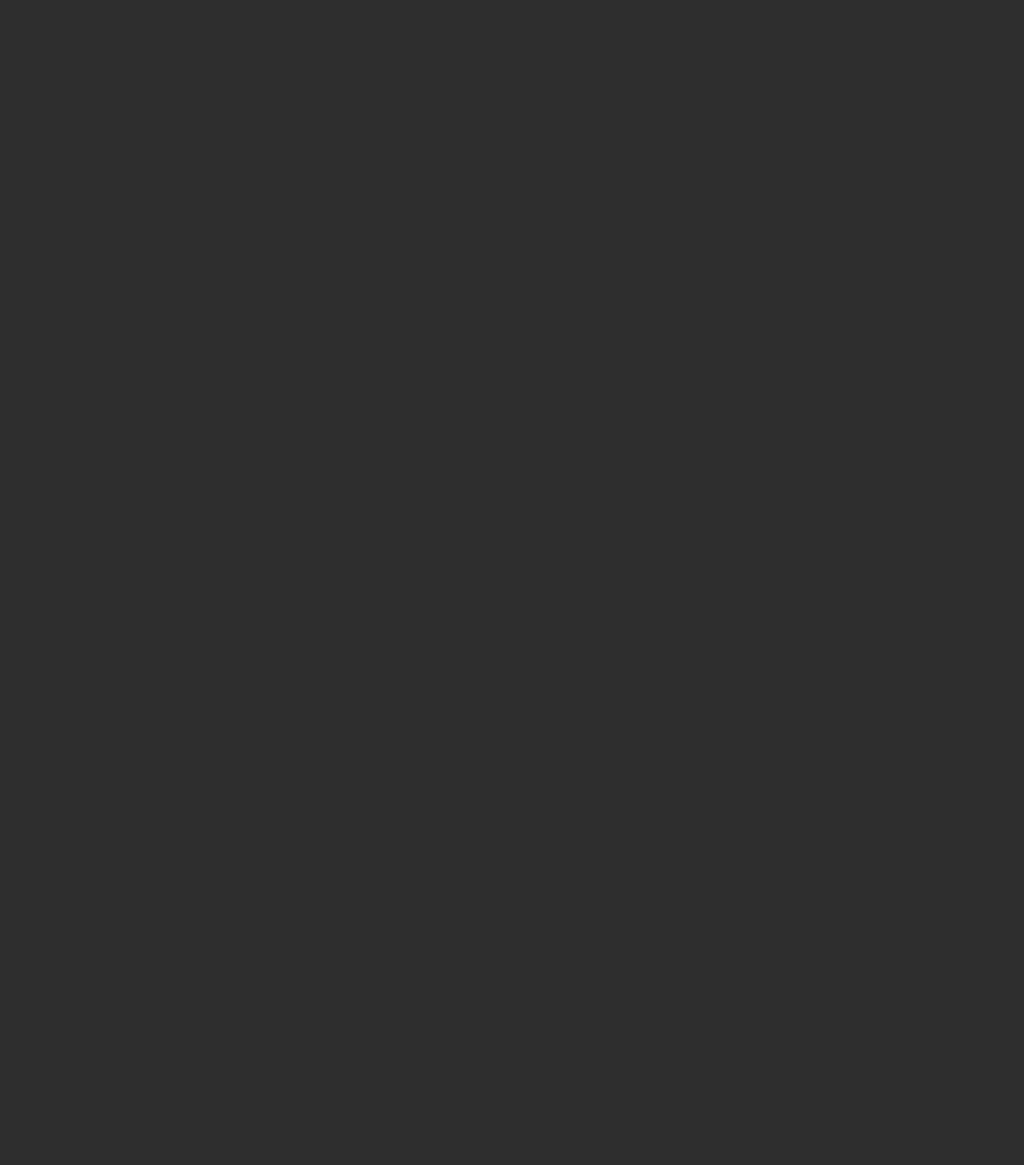
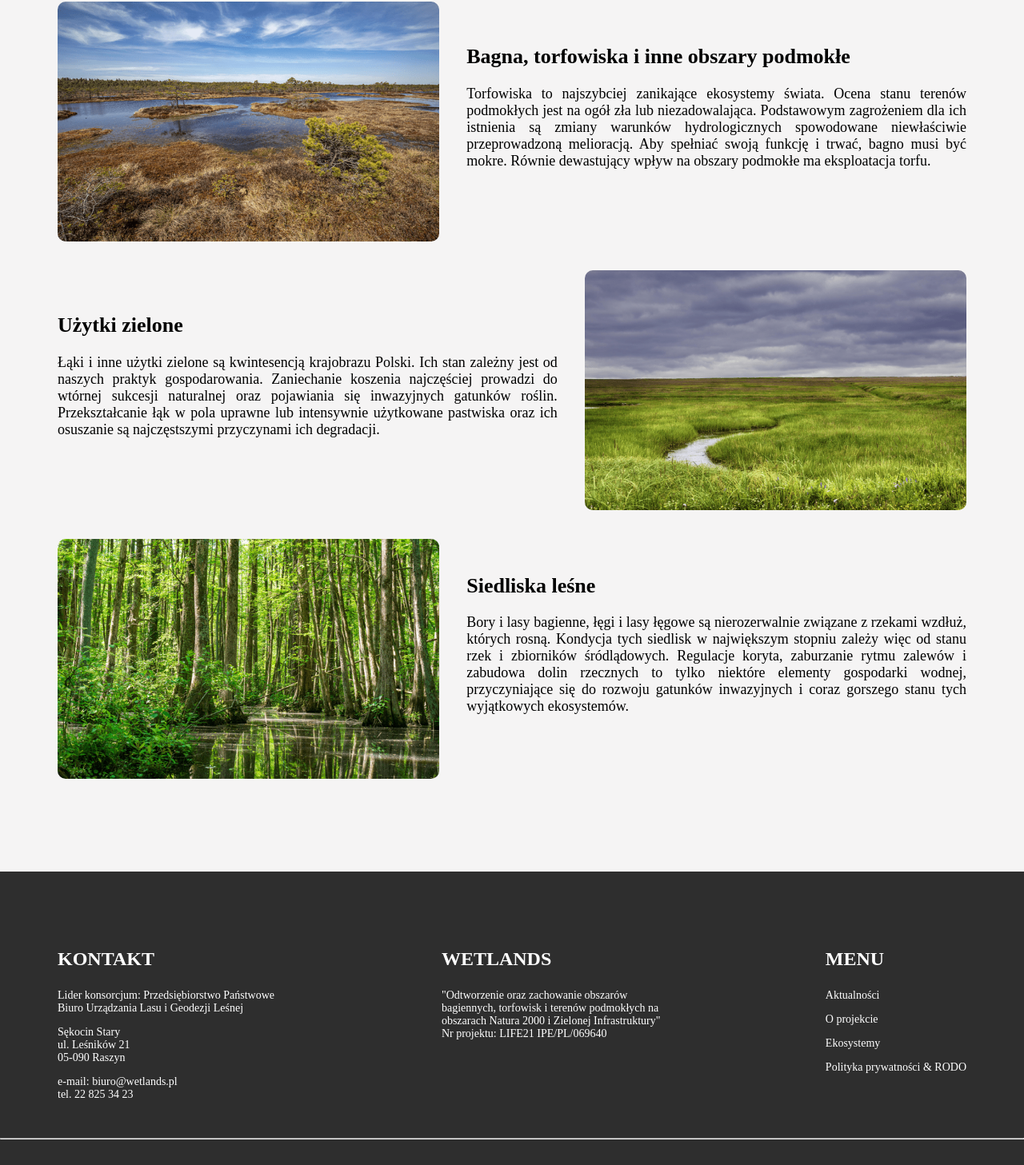
Before and after one commit to Taaxuus/Torfowiska_CMS, a Next.js app: page / in a window 1280 px wide. Shown: the part 2622-4079 px from the top of the page at 80% size. Before the commit the page ends 2393 px from the top, so only its background shows below. Built offline with nearby package versions, Linux system fonts and the light colour scheme; a web font is replaced by a local one.

Commit message:
work in progress

```diff
--- /dev/null
+++ b/pages/components/Cookie.jsx
@@ -0,0 +1,41 @@
+import { useState, useEffect } from "react";
+const Cookie = () => {
+	const [cookieDisplay, setCookieDisplay] = useState("block");
+
+	useEffect(() => {
+		if (localStorage.getItem("cookiesAccepted")) {
+			setCookieDisplay("none");
+		}
+	}, []);
+
+	const handleCookie = () => {
+		localStorage.setItem("cookiesAccepted", true);
+		setCookieDisplay("none");
+	};
+
+	return (
+		<>
+			<div id="cookie-consent" style={{ display: cookieDisplay }}>
+				<p>
+					Od 25 maja 2018 r. wszystkie podmioty przetwarzające dane osobowe,
+					zobowiązane są do stosowania Rozporządzenia Parlamentu Europejskiego i
+					Rady (UE) 2016/679 z dnia 27 kwietnia 2016 r. w sprawie ochrony osób
+					fizycznych w związku z przetwarzaniem danych osobowych i w sprawie
+					swobodnego przepływu takich danych oraz uchylenia dyrektywy 95/46/WE
+					(Rozporządzenie ogólne o ochronie danych, zwane dalej: RODO). Ponieważ
+					bezpieczeństwo Pani/Pana danych osobowych jest dla nas priorytetem,
+					zaktualizowaliśmy nasze zapisy o ochronie danych osobowych w celu
+					dostosowania ich do RODO, aby móc w pełni chronić prywatność naszych
+					klientów, wykorzystywać ich dane wyłącznie we właściwy sposób oraz
+					zapewnić im możliwość dalszego korzystania z naszych usług na takich
+					samych zasadach jak dotychczas.
+				</p>
+				<button onClick={handleCookie} id="accept-cookies">
+					Zgadzam się
+				</button>
+			</div>
+		</>
+	);
+};
+
+export default Cookie;
--- /dev/null
+++ b/pages/components/Eco1.jsx
@@ -0,0 +1,33 @@
+import Image from "next/image";
+
+const Eco1 = () => {
+	return (
+		<>
+			<div className="eco__box">
+				<div className="eco__box-img">
+					<Image
+						src="/img/bagna_torfowiska.png"
+						className="eco__img"
+						width={600}
+						height={400}
+					/>
+				</div>
+				<div className="eco__box-text">
+					<h3 className="eco__title">
+						Bagna, torfowiska i inne obszary podmokłe
+					</h3>
+					<p className="eco__text">
+						Torfowiska to najszybciej zanikające ekosystemy świata. Ocena stanu
+						terenów podmokłych jest na ogół zła lub niezadowalająca. Podstawowym
+						zagrożeniem dla ich istnienia są zmiany warunków hydrologicznych
+						spowodowane niewłaściwie przeprowadzoną melioracją. Aby spełniać
+						swoją funkcję i trwać, bagno musi być mokre. Równie dewastujący
+						wpływ na obszary podmokłe ma eksploatacja torfu.
+					</p>
+				</div>
+			</div>
+		</>
+	);
+};
+
+export default Eco1;
--- /dev/null
+++ b/pages/components/Eco2.jsx
@@ -0,0 +1,32 @@
+import Image from "next/image";
+
+const Eco2 = () => {
+	return (
+		<>
+			<div className="eco__box">
+				<div className="eco__box-img eco__box-img--right">
+					<Image
+						src="/img/uzytki_zielone.png"
+						alt="Obszary Zielone"
+						className="eco__img"
+						width={400}
+						height={400}
+					/>
+				</div>
+				<div className="eco__box-text eco__box-text--right">
+					<h3 className="eco__title">Użytki zielone</h3>
+					<p className="eco__text">
+						Łąki i inne użytki zielone są kwintesencją krajobrazu Polski. Ich
+						stan zależny jest od naszych praktyk gospodarowania. Zaniechanie
+						koszenia najczęściej prowadzi do wtórnej sukcesji naturalnej oraz
+						pojawiania się inwazyjnych gatunków roślin. Przekształcanie łąk w
+						pola uprawne lub intensywnie użytkowane pastwiska oraz ich osuszanie
+						są najczęstszymi przyczynami ich degradacji.
+					</p>
+				</div>
+			</div>
+		</>
+	);
+};
+
+export default Eco2;
--- /dev/null
+++ b/pages/components/Eco3.jsx
@@ -0,0 +1,34 @@
+import Image from "next/image";
+
+const Eco3 = () => {
+	return (
+		<>
+			<div className="eco__box">
+				<div className="eco__box-img">
+					<Image
+						src="/img/siedliska_lesnie.png"
+						alt="Siedliska lesne"
+						className="eco__img"
+						width={600}
+						height={400}
+					/>
+				</div>
+
+				<div className="eco__box-text">
+					<h3 className="eco__title">Siedliska leśne</h3>
+					<p className="eco__text">
+						Bory i lasy bagienne, łęgi i lasy łęgowe są nierozerwalnie związane
+						z rzekami wzdłuż, których rosną. Kondycja tych siedlisk w
+						największym stopniu zależy więc od stanu rzek i zbiorników
+						śródlądowych. Regulacje koryta, zaburzanie rytmu zalewów i zabudowa
+						dolin rzecznych to tylko niektóre elementy gospodarki wodnej,
+						przyczyniające się do rozwoju gatunków inwazyjnych i coraz gorszego
+						stanu tych wyjątkowych ekosystemów.
+					</p>
+				</div>
+			</div>
+		</>
+	);
+};
+
+export default Eco3;
--- /dev/null
+++ b/pages/components/EcoSection.jsx
@@ -0,0 +1,18 @@
+import Eco1 from "./Eco1";
+import Eco2 from "./Eco2";
+import Eco3 from "./Eco3";
+
+const EcoSection = () => {
+	return (
+		<section className="eco section-padding section white-section " id="eco">
+			<div className="wrapper">
+				<h2 className="section-heading">Ekosystemy objęte programem</h2>
+				<Eco1 />
+				<Eco2 />
+				<Eco3 />
+			</div>
+		</section>
+	);
+};
+
+export default EcoSection;
--- /dev/null
+++ b/pages/components/Footer.jsx
@@ -0,0 +1,150 @@
+import { Link, animateScroll as scroll } from "react-scroll";
+import Cookie from "./Cookie";
+import { useEffect, useState } from "react";
+const Footer = () => {
+	const [currentYear, setCurrentYear] = useState("");
+	useEffect(() => {
+		const year = new Date().getFullYear();
+		setCurrentYear(year);
+	}, []);
+
+	return (
+		<>
+			<footer className="footer">
+				<div className="wrapper">
+					<div className="footer__boxes">
+						<div className="footer__box">
+							<h3 id="contact" className="footer__box-title">
+								Kontakt
+							</h3>
+							<ul className="footer__box-list">
+								<li className="footer__box-list-item">
+									<p>
+										Lider konsorcjum: Przedsiębiorstwo Państwowe Biuro
+										Urządzania Lasu i Geodezji Leśnej
+									</p>
+								</li>
+								<li className="footer__box-list-item">
+									<p>
+										Sękocin Stary <br />
+										ul. Leśników 21 <br />
+										05-090 Raszyn
+									</p>
+								</li>
+								<li className="footer__box-list-item">
+									<p id="contact" className="contact__box--mail">
+										e-mail:{" "}
+										<a className="email" href="mailto:biuro@wetlands.pl">
+											biuro@wetlands.pl
+										</a>
+										<br />
+										tel. 22 825 34 23
+									</p>
+								</li>
+							</ul>
+						</div>
+
+						<div className="footer__box">
+							<h3 className="footer__box-title">
+								<i className="fas fa-tree"></i> Wetlands
+							</h3>
+							<p>
+								"Odtworzenie oraz zachowanie obszarów bagiennych, torfowisk i
+								terenów podmokłych na obszarach Natura 2000 i Zielonej
+								Infrastruktury"
+								<br />
+								Nr projektu: LIFE21 IPE/PL/069640
+							</p>
+							<div className="footer__box-social">
+								<a
+									href="https://twitter.com/wetlands_pl"
+									className="footer__box-link"
+									target="_blank">
+									<i className="fab fa-twitter-square"></i>
+								</a>
+								<a
+									href="https://www.facebook.com/wetlands.green.life"
+									className="footer__box-link"
+									target="_blank">
+									<i className="fab fa-facebook-square"></i>
+								</a>
+								<a
+									href="https://www.instagram.com/wetlands_green_life/"
+									className="footer__box-link"
+									target="_blank">
+									<i className="fab fa-instagram"></i>
+								</a>
+								<a
+									href="https://www.youtube.com/@wetlands_green_life"
+									className="footer__box-link"
+									target="_blank">
+									<i className="fab fa-youtube"></i>
+								</a>
+								<a
+									href="https://www.tiktok.com/@wetlands.pl"
+									className="footer__box-link"
+									target="_blank">
+									<i className="fab fa-tiktok"></i>
+								</a>
+							</div>
+						</div>
+						<div className="footer__box footer__box-desktop">
+							<h3 className="footer__box-title">Menu</h3>
+							<ul className="footer__box-list">
+								<li className="footer__box-list-item">
+									<Link
+										activeClass="active"
+										to="actu"
+										spy={true}
+										smooth={true}
+										duration={200}
+										scroll={true}
+										href="#actu">
+										Aktualności
+									</Link>
+								</li>
+								<li className="footer__box-list-item">
+									<Link
+										activeClass="active"
+										to="about"
+										spy={true}
+										smooth={true}
+										duration={200}
+										scroll={true}
+										href="#about">
+										O projekcie
+									</Link>
+								</li>
+								<li className="footer__box-list-item">
+									<Link
+										activeClass="active"
+										to="eco"
+										spy={true}
+										smooth={true}
+										duration={200}
+										scroll={true}
+										href="#eco">
+										Ekosystemy
+									</Link>
+								</li>
+								<li className="footer__box-list-item">
+									<a href="./rodo.html " target="_blank">
+										Polityka prywatności &amp; RODO
+									</a>
+								</li>
+							</ul>
+						</div>
+					</div>
+				</div>
+				<hr />
+				<p className="footer__bottom-text">
+					&copy;<span className="footer__year"> {currentYear}</span> Wetlands
+					Green Life
+				</p>
+				<Cookie />
+			</footer>
+		</>
+	);
+};
+
+export default Footer;
--- a/pages/components/Main.jsx
+++ b/pages/components/Main.jsx
@@ -2,11 +2,13 @@ import Link from "next/link";
 import { useState } from "react";
 import Actus from "./ActusSection";
 import About from "./About";
+import EcoSection from "./EcoSection";
 const Main = () => {
 	return (
 		<>
 			<Actus />
 			<About />
+			<EcoSection />
 		</>
 	);
 };
--- a/pages/components/Nav.jsx
+++ b/pages/components/Nav.jsx
@@ -28,7 +28,6 @@ const Navigation = () => {
 						to="header"
 						spy={true}
 						smooth={true}
-						// offset={-70}
 						duration={200}
 						scroll={true}
 						href="/"
@@ -41,7 +40,6 @@ const Navigation = () => {
 						to="actu"
 						spy={true}
 						smooth={true}
-						// offset={-70}
 						duration={200}
 						href="#actu"
 						onClick={handleNav}
@@ -61,10 +59,26 @@ const Navigation = () => {
 						className={navItemClass}>
 						O projekcie
 					</Link>
-					<Link onClick={handleNav} href="#eco" className={navItemClass}>
+					<Link
+						activeClass="active"
+						to="eco"
+						spy={true}
+						smooth={true}
+						duration={200}
+						href="#eco"
+						onClick={handleNav}
+						className={navItemClass}>
 						Ekosystemy
 					</Link>
-					<Link onClick={handleNav} href="#contact" className={navItemClass}>
+					<Link
+						activeClass="active"
+						to="contact"
+						spy={true}
+						smooth={true}
+						duration={200}
+						href="#contact"
+						onClick={handleNav}
+						className={navItemClass}>
 						Kontakt
 					</Link>
 					<Link
--- a/pages/index.js
+++ b/pages/index.js
@@ -1,11 +1,9 @@
 import Head from "next/head";
 import Image from "next/image";
-import { Inter } from "next/font/google";
 import Header from "./components/Header";
 import Nav from "./components/Nav";
 import Main from "./components/Main";
-
-const inter = Inter({ subsets: ["latin"] });
+import Footer from "./components/Footer";
 
 export default function Home() {
 	return (
@@ -29,6 +27,7 @@ export default function Home() {
 			<Nav />
 			<Header />
 			<Main />
+			<Footer />
 		</>
 	);
 }
```
